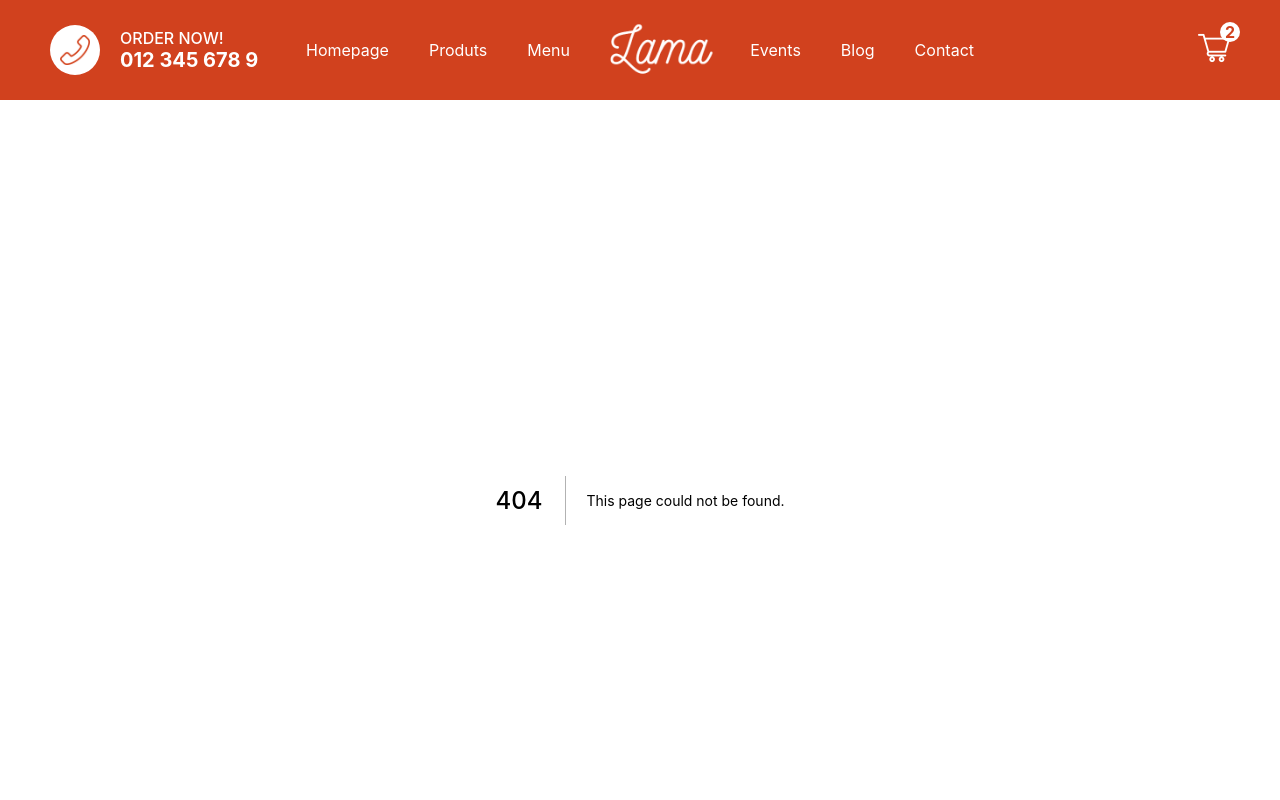
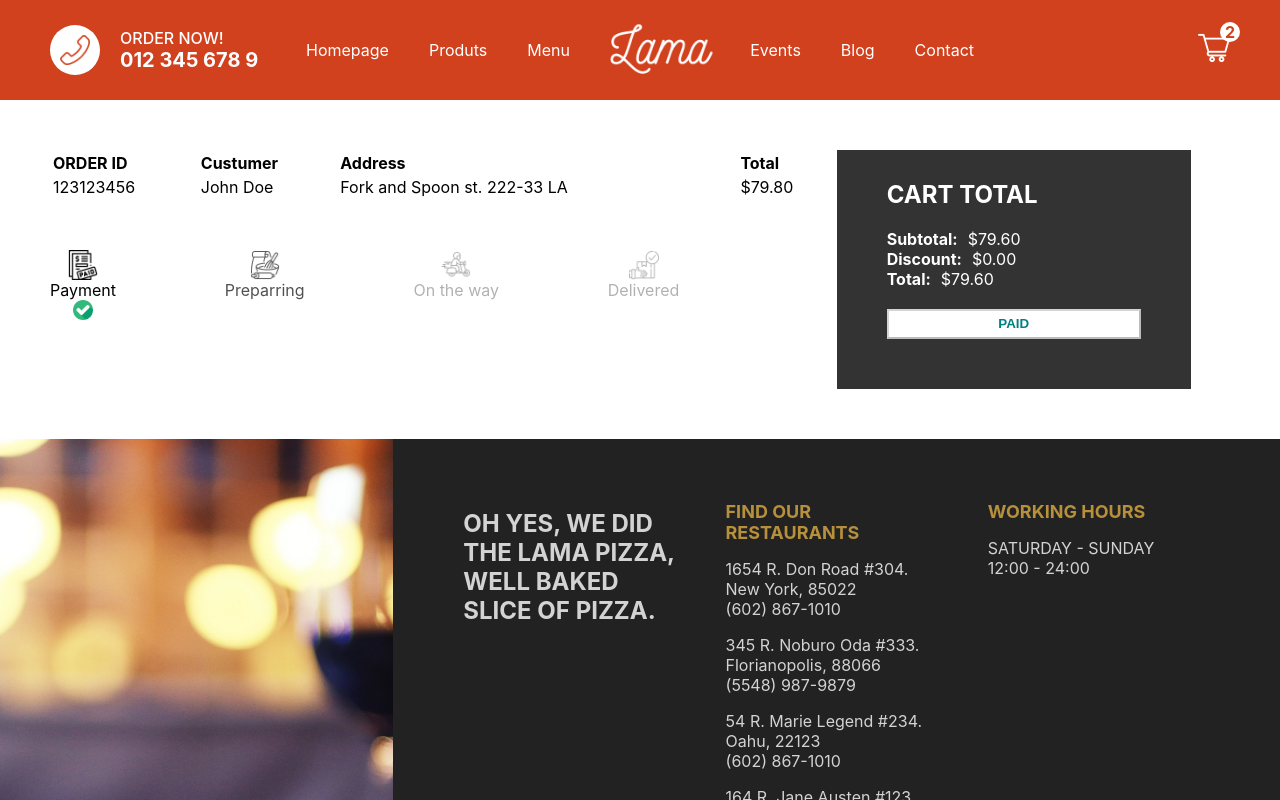
Before and after one commit to GoulartAugusto/pizzaria, a Next.js app: page /orders/1 in a window 1280 px wide. Before the commit this address had no page. Shown: the top 800 px of the page. Built offline with nearby package versions, Linux system fonts and the light colour scheme.

Commit message:
add: order page

```diff
--- /dev/null
+++ b/pages/orders/[id].jsx
@@ -0,0 +1,97 @@
+import styles from "../../styles/Order.module.css";
+import Image from "next/image";
+
+const Order = () => {
+    const status = 0;
+
+    const statusClass = (index) => {
+        if(index-status < 1) return styles.done
+        if(index-status === 1) return styles.inProgress
+        if(index-status > 1) return styles.undone
+    }
+
+  return (
+        <div className={styles.container}>
+            <div className={styles.left}>
+                <div className={styles.row}>
+                <table className={styles.table}>
+              < tr className={styles.tr}>
+                  <th>ORDER ID</th>
+                  <th>Custumer</th>
+                  <th>Address</th>
+                  <th>Total</th>
+              </tr>
+              <tr>
+                  <td>
+                      <span className={styles.id}>123123456</span>
+                  </td>
+                  <td>
+                      <span className={styles.name}>
+                          John Doe
+                      </span>
+                  </td>
+                  <td>
+                      <span className={styles.address}>
+                          Fork and Spoon st. 222-33 LA
+                      </span>
+                  </td>
+                  <td>
+                      <span className={styles.total}>
+                          $79.80
+                      </span>
+                  </td>
+              </tr>
+          </table>
+                </div>
+                <div className={styles.row}>
+                    <div className={statusClass(0)}>
+                        <Image src="/img/paid.png" width={30} height={30} alt="" />
+                        <span>Payment</span>
+                        <div className={styles.checkedIcon}>
+                            <Image className={styles.checkedIcon} src="/img/checked.png" width={20} height={20} alt="" />
+                        </div>
+                    </div>
+                    <div className={statusClass(1)}>
+                        <Image src="/img/bake.png" width={30} height={30} alt="" />
+                        <span>Preparring</span>
+                        <div className={styles.checkedIcon}>
+                            <Image className={styles.checkedIcon} src="/img/checked.png" width={20} height={20} alt="" />
+                        </div>
+                    </div>
+                    <div className={statusClass(2)}>
+                        <Image src="/img/bike.png" width={30} height={30} alt="" />
+                        <span>On the way</span>
+                        <div className={styles.checkedIcon}>
+                            <Image className={styles.checkedIcon} src="/img/checked.png" width={20} height={20} alt="" />
+                        </div>
+                    </div>
+                    <div className={statusClass(3)}>
+                        <Image src="/img/delivered.png" width={30} height={30} alt="" />
+                        <span>Delivered</span>
+                        <div className={styles.checkedIcon}>
+                            <Image className={styles.checkedIcon} src="/img/checked.png" width={20} height={20} alt="" />
+                        </div>
+                    </div>
+                </div>
+            </div>
+            <div className={styles.right}>
+            <div className={styles.wrapper}>
+              <h2 className={styles.title}>CART TOTAL</h2>
+              <div className={styles.totalText}>
+                  <b className={styles.totalTextTitle}>Subtotal:</b>$79.60
+              </div>
+              <div className={styles.totalText}>
+                  <b className={styles.totalTextTitle}>Discount:</b>$0.00
+              </div>
+              <div className={styles.totalText}>
+                  <b className={styles.totalTextTitle}>Total:</b>$79.60
+              </div>
+            <button disabled className={styles.button}>PAID</button>
+          </div>
+            </div>
+
+        </div>
+    );
+};
+
+export default Order;
--- /dev/null
+++ b/styles/Order.module.css
@@ -0,0 +1,82 @@
+.container {
+    padding: 50px;
+    display: flex;
+}
+
+.left {
+    flex: 2;
+}
+
+.table {
+    width: 100%;
+    text-align: left;
+    margin-bottom: 50px;
+}
+
+.row:last-child {
+    width: 80%;
+    display: flex;
+    justify-content: space-between;
+}
+
+.done {
+    display: flex;
+    flex-direction: column;
+    align-items: center;
+}
+
+.inProgress {
+    display: flex;
+    flex-direction: column;
+    align-items: center;
+    animation: inProgress 1s ease infinite alternate;
+}
+
+@keyframes inProgress {
+    from { opacity: 0;
+    }
+    to {
+        opacity: 1;
+    }
+}
+
+.undone {
+    display: flex;
+    flex-direction: column;
+    align-items: center;
+    opacity: 0.3;
+}
+
+.undone .checkedIcon,
+.inProgress .checkedIcon {
+    display: none;
+}
+
+.right {
+    flex: 1;
+}
+
+.wrapper {
+    width: 90%;
+    max-height: 300px;
+    background-color: #333;
+    padding: 50px;
+    padding-top: 10px;
+    display: flex;
+    flex-direction: column;
+    justify-content: space-between;
+    color: white;
+}
+
+.totalTextTitle {
+    margin-right: 10px;
+}
+
+.button {
+    background-color: white;
+    height: 30px;
+    color: teal;
+    font-weight: bold;
+    margin-top: 20px;
+    cursor: not-allowed;
+}
```
